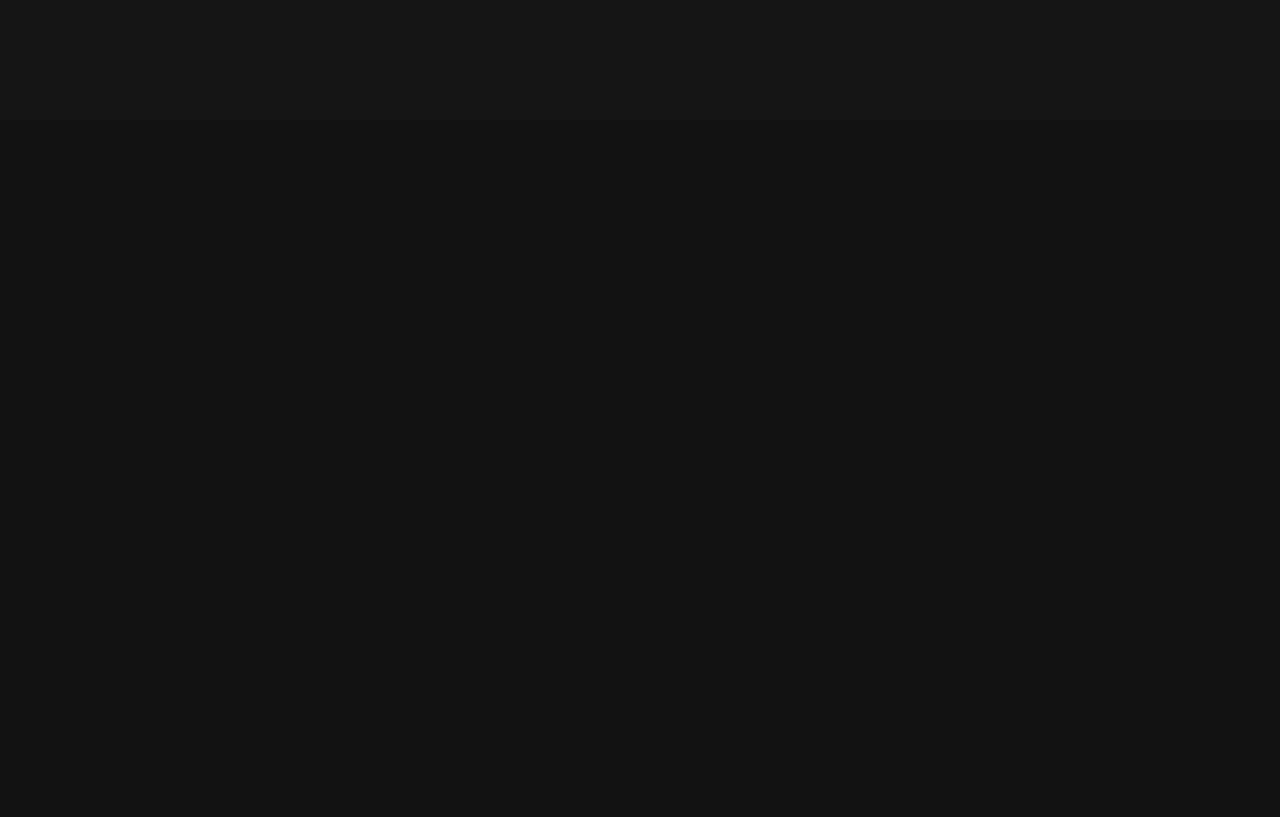
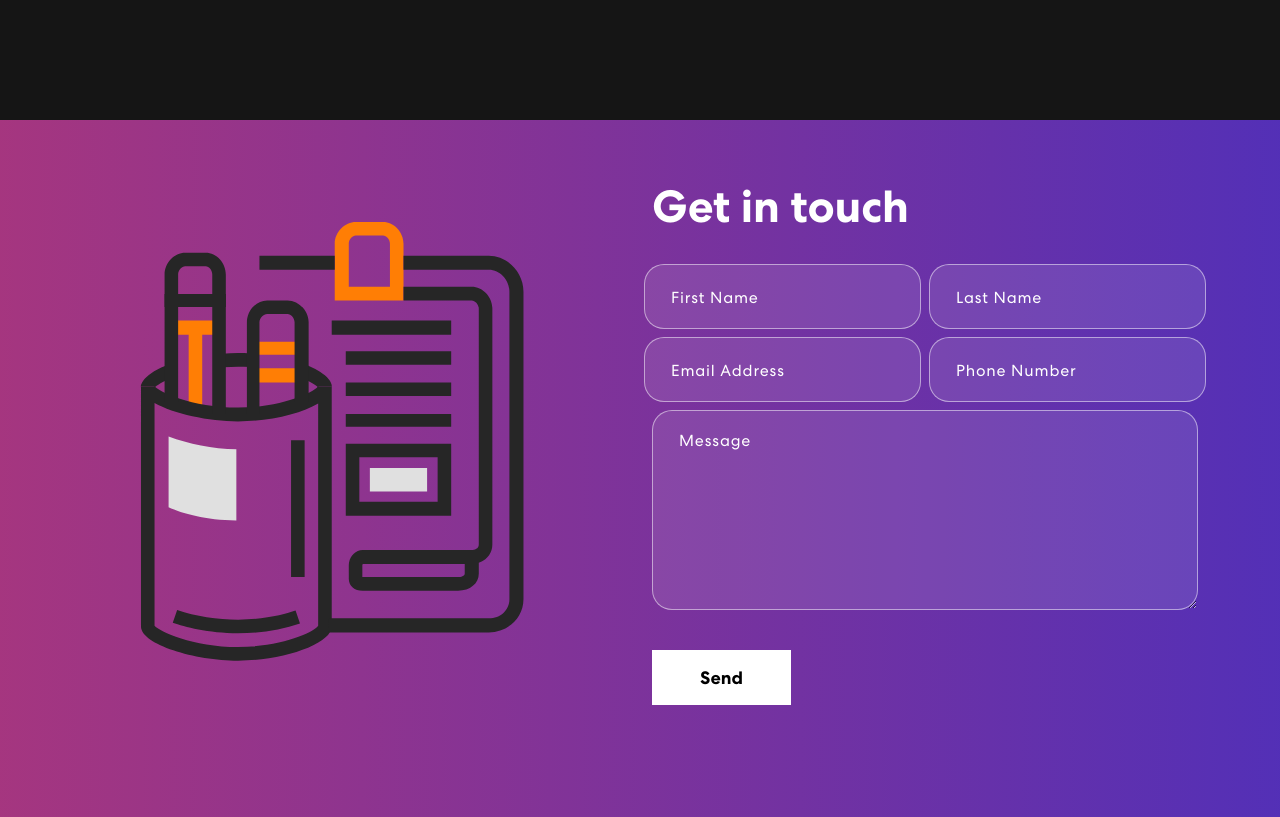
Before and after one commit to mateoavalose/WebEngineering2024-2, a React (Vite) app in the folder Portfolio/: page / in a window 1280 px wide. Shown: the part 1980-2797 px from the top of the page. Before the commit the page ends 2100 px from the top, so only its background shows below. Built offline with nearby package versions, Linux system fonts and the light colour scheme.

Commit message:
Added contact form and footer. Mail server not added yet

```diff
--- a/Portfolio/src/App.css
+++ b/Portfolio/src/App.css
@@ -441,3 +441,157 @@
   width: 40%;
   z-index: -4;
 }
+
+/*--------------------------------------------------------------------------------*/
+/* Contact CSS*/
+.contact {
+  background: linear-gradient(90.21deg, #AA367C -5.91%, #4A2FBD 111.58%);
+  padding: 60px 0 200px 0;
+}
+.contact img {
+  width: 92%;
+}
+.contact h2 {
+	font-size: 45px;
+	font-weight: 700;
+  margin-bottom: 30px;
+}
+.contact form input, .contact form textarea {
+  width: 100%;
+  background: rgba(255, 255, 255, 0.1);
+  border: 1px solid rgba(255, 255, 255, 0.5);
+  border-radius: 20px;
+  color: #fff;
+  margin: 0 0 8px 0;
+  padding: 18px 26px;
+  font-weight: 500;
+  font-size: 18px;
+  letter-spacing: 0.8px;
+  transition: 0.3s ease-in-out;
+}
+.contact form input:focus, .contact form textarea:focus {
+  background: rgba(255, 255, 255, 1);
+  color: #121212;
+}
+.contact form input::placeholder, .contact form textarea::placeholder {
+  font-size: 16px;
+  font-weight: 400;
+  color: #fff;
+}
+.contact form input:focus::placeholder, .contact form textarea:focus::placeholder {
+  color: #121212;
+  opacity: 0.8;
+}
+.contact form button {
+  font-weight: 700;
+  color: #000;
+  background-color: #fff;
+  padding: 14px 48px;
+  font-size: 18px;
+  margin-top: 25px;
+  border-radius: 0;
+  position: relative;
+  transition: 0.3s ease-in-out;
+}
+.contact form button span {
+  z-index: 1;
+  position: relative;
+}
+.contact form button:hover {
+  color: #fff;
+}
+.contact form button::before {
+  content: "";
+  background: #121212;
+  width: 0;
+  height: 100%;
+  position: absolute;
+  top: 0;
+  left: 0;
+  z-index: 0;
+  transition: 0.3s ease-in-out;
+}
+.contact form button:hover::before {
+  width: 100%;
+}
+
+
+/*--------------------------------------------------------------------------------*/
+/* Footer CSS */
+.footer {
+  padding: 0 0 50px 0;
+  background-image: url('./assets/img/footer-bg.png');
+  background-position: center center;
+  background-size: cover;
+  background-repeat: no-repeat;
+}
+.newsletter-bx {
+  background: #FFFFFF;
+  border-radius: 55px;
+  color: #121212;
+  padding: 85px 125px;
+  margin-bottom: 80px;
+  margin-top: -122px;
+}
+.newsletter-bx h3 {
+  font-weight: 700;
+  letter-spacing: 0.5px;
+  line-height: 1.2em;
+}
+.new-email-bx {
+  background: #fff;
+  padding: 5px;
+  border-radius: 20px;
+  position: relative;
+  z-index: 0;
+  display: flex;
+  align-items: center;
+}
+.new-email-bx::before {
+  content: "";
+  background: linear-gradient(90.21deg, #AA367C -5.91%, #4A2FBD 111.58%);
+  border-radius: 20px;
+  position: absolute;
+  z-index: -1;
+  top: -1px;
+  left: -1px;
+  bottom: -1px;
+  right: -1px;
+}
+.new-email-bx::after {
+  content: "";
+  background: #fff;
+  border-radius: 20px;
+  position: absolute;
+  z-index: -1;
+  top: 0;
+  left: 0;
+  bottom: 0;
+  right: 0;
+}
+.new-email-bx input {
+  width: 100%;
+  color: #121212;
+  font-weight: 500;
+  background: transparent;
+  border: 0;
+  padding: 0 15px;
+}
+.new-email-bx button {
+  background: linear-gradient(90.21deg, #AA367C -5.91%, #4A2FBD 111.58%);
+  padding: 20px 65px;
+  color: #fff;
+  font-weight: 500;
+  letter-spacing: 0.5px;
+  border-radius: 18px;
+}
+.footer img {
+  width: 26%;
+}
+.footer p {
+  font-weight: 400;
+  font-size: 14px;
+  color: #B8B8B8;
+  letter-spacing: 0.5px;
+  margin-top: 20px;
+}
--- a/Portfolio/src/App.tsx
+++ b/Portfolio/src/App.tsx
@@ -3,6 +3,8 @@
 import { NavBar } from './components/NavBar';
 import { Banner } from './components/Banner';
 import { ProjectsSkills } from './components/ProjectsSkills';
+import { Contact } from './components/Contact';
+import { Footer } from './components/footer';
 
 function App() {
   return (
@@ -10,6 +12,8 @@
       <NavBar />
       <Banner />
       <ProjectsSkills />
+      <Contact />
+      <Footer />
     </div>
   );
 }
--- /dev/null
+++ b/Portfolio/src/components/Contact.tsx
@@ -0,0 +1,98 @@
+import { useState } from 'react';
+import { Container, Row, Col } from 'react-bootstrap';
+import contactImg from '../assets/img/contactImg.svg';
+import 'animate.css';
+
+export const Contact = () => {
+    const formInitialDetails = {
+        firstName: '',
+        lastName: '',
+        email: '',
+        phone: '',
+        message: ''
+    }
+    const [formDetails, setFormDetails] = useState(formInitialDetails);
+    const [buttonText, setButtonText] = useState('Send');
+    interface Status {
+        success: boolean;
+        message: string;
+    }
+
+    const [status, setStatus] = useState<Status>({ success: false, message: "" });
+
+    interface FormDetails {
+        firstName: string;
+        lastName: string;
+        email: string;
+        phone: string;
+        message: string;
+    }
+
+    const onFormUpdate = (category: keyof FormDetails, value: string) => {
+        setFormDetails({
+            ...formDetails,
+            [category]: value
+        })
+    }
+
+    const handleSubmit = async (e: React.FormEvent<HTMLFormElement>) => {
+        e.preventDefault();
+        setButtonText('Sending...');
+        let response = await fetch("https://localhost:5000/contact", {
+            method: "POST",
+            headers: {
+                "Content-Type": "application/json;charset=utf-8",
+            },
+            body: JSON.stringify(formDetails),
+        });
+        setButtonText('Send');
+        let result = await response.json();
+        setFormDetails(formInitialDetails);
+        if(result.code === 200) {
+            setStatus({ success: true, message: "message sent successfully" });
+        } else {
+            setStatus({ success: false, message: "message failed to send" });
+        }
+    };
+
+    return(
+        <section className="contact" id="connect">
+            <Container>
+                <Row className="align-items-center">
+                    <Col md={6}>
+                    <img src={contactImg} alt="Contact Me"></img>
+                    </Col>
+                    <Col md={6}>
+                        <h2>Get in touch</h2>
+                        <form onSubmit={handleSubmit}>
+                            <Row>
+                                <Col sm={6} className="px-1">
+                                    <input type="text" value={formDetails.firstName} placeholder="First Name" onChange={(e) => onFormUpdate('firstName', e.target.value)} />
+                                </Col>
+                                <Col sm={6} className="px-1">
+                                <input type="text" value={formDetails.lastName} placeholder="Last Name" onChange={(e) => onFormUpdate('lastName', e.target.value)} />
+                                </Col>
+                                <Col sm={6} className="px-1">
+                                    <input type="email" value={formDetails.lastName} placeholder="Email Address" onChange={(e) => onFormUpdate('email', e.target.value)} />
+                                </Col>
+                                <Col sm={6} className="px-1">
+                                    <input type="phone" value={formDetails.lastName} placeholder="Phone Number" onChange={(e) => onFormUpdate('phone', e.target.value)} />
+                                </Col>
+                                <Col>
+                                    <textarea rows={6} value={formDetails.message} placeholder="Message" onChange={(e) => onFormUpdate('message', e.target.value)} />
+                                    <button type="submit"><span>{buttonText}</span></button>
+                                </Col>
+                            </Row>
+                            {
+                                status.message &&
+                                <Col>
+                                <p className={status.success === false ? "danger" : "success"}>{status.message}</p>
+                                </Col>
+                            }
+                        </form>
+                    </Col>
+                </Row>
+            </Container>
+        </section>
+    )
+}
--- a/Portfolio/src/components/NavBar.tsx
+++ b/Portfolio/src/components/NavBar.tsx
@@ -4,6 +4,8 @@
 import gitIcon from '../assets/img/NavBar-githubIcon.svg';
 import igIcon from '../assets/img/NavBar-instagramIcon.svg';
 import inIcon from '../assets/img/NavBar-linkedinIcon.svg';
+import { HashLink } from 'react-router-hash-link';
+import { BrowserRouter as Router } from 'react-router-dom';
 
 export const NavBar = () => {
     const [activeLink, setActiveLink] = useState('home');
@@ -26,6 +28,7 @@
     }
 
     return (
+        <Router>
             <Navbar expand="lg" className={scrolled ? "scrolled" : ""}>
                 <Container>
                     <Navbar.Brand href="#home">
@@ -36,8 +39,10 @@
                     </Navbar.Toggle>
                     <Navbar.Collapse id="basic-navbar-nav">
                         <Nav className="me-auto">
-                        <Nav.Link href="#home" className={activeLink === 'home' ? 'active navbar-link' : 'navbar-link'} onClick={() => onUpdateActiveLink('home')}>Home</Nav.Link>
-                        <Nav.Link href="#projskills" className={activeLink === 'projskills' ? 'active navbar-link' : 'navbar-link'} onClick={() => onUpdateActiveLink('projskills')}>Projects and Skills</Nav.Link>
+                            <Nav.Link href="#home" className={activeLink === 'home' ?
+                                'active navbar-link' : 'navbar-link'} onClick={() => onUpdateActiveLink('home')}>Home</Nav.Link>
+                            <Nav.Link href="#projskills" className={activeLink === 'projskills' ?
+                                'active navbar-link' : 'navbar-link'} onClick={() => onUpdateActiveLink('projskills')}>Projects and Skills</Nav.Link>
                         </Nav>
                         <span className="navbar-text">
                             <div className="social-icon">
@@ -45,9 +50,13 @@
                                 <a href="https://www.instagram.com/mateoavalos/"><img src={igIcon} alt="" /></a>
                                 <a href="https://www.linkedin.com/in/mateoavalose/"><img src={inIcon} alt="" /></a>
                             </div>
+                            <HashLink to="#connect">
+                                <button className="vvd"><span>Contact me</span></button>
+                            </HashLink>
                         </span>
                     </Navbar.Collapse>
                 </Container>
             </Navbar>
+        </Router>
     )
 }
--- /dev/null
+++ b/Portfolio/src/components/footer.tsx
@@ -0,0 +1,19 @@
+import { Container, Row, Col } from 'react-bootstrap';
+import logo from '../assets/img/logo.svg';
+
+export const Footer = () => {
+    return (
+        <footer className="footer">
+            <Container>
+                <Row className="align-items-center">
+                    <Col sm={6}>
+                        <img src={logo} alt="logo" />
+                    </Col>
+                    <Col sm={6} className="text-center text-sm-end">
+                        <p>&copy; 2021 Mateo Avalos</p>
+                    </Col>
+                </Row>
+            </Container>
+        </footer>
+    )
+}
```
Also changed, not shown: Portfolio/package.json (+7 -1 lines), Portfolio/src/assets/img/contactImg.svg (added), 1 other file (tests, documents, lock files or other folders). Lines whose indentation alone changed are shown as unchanged.
